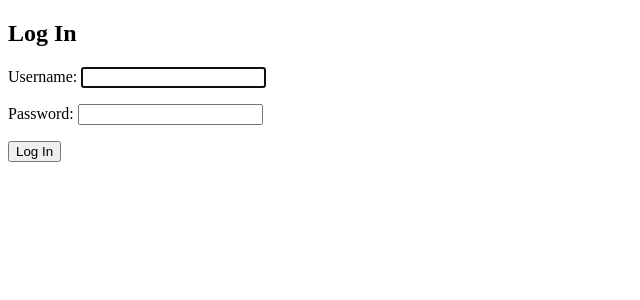
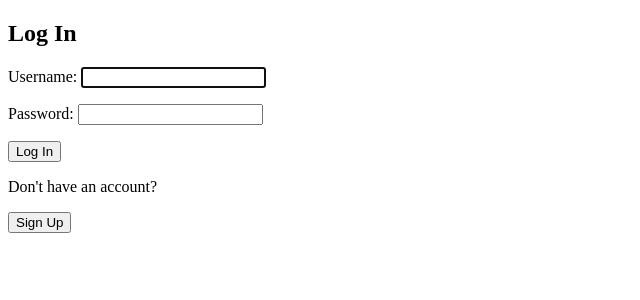
Before and after one commit to kaustubh-nair/Workflow-Management-System, a Django app: page /accounts/login/ in a window 1280 px wide. Shown: the top 300 px of the page, without its empty margins (0-640 px from the left). Run offline with Django 3.2, Linux system fonts and the light colour scheme; some libraries are stand-ins or nearby versions.

Commit message:
Get Login and Signup to work

```diff
--- a/workflow_app/templates/registration/login.html
+++ b/workflow_app/templates/registration/login.html
@@ -1,12 +1,19 @@
 {% extends 'base_login.html' %}
-
+{% load bootstrap4 %}
 {% block title %}Login{% endblock %}
 
 {% block content %}
 <h2>Log In</h2>
 <form method="post">
-  {% csrf_token %}
-  {{ form.as_p }}
+  {% csrf_token %} {{ form.as_p }}
   <button type="submit">Log In</button>
 </form>
+<p> Don't have an account? </p>
+<form action="{% url 'signup' %}" method="post" class="post-form">
+  {% csrf_token %} {% buttons %}
+  <button type="submit" class="btn btn-success btn-xs">
+    Sign Up
+  </button>
+  {% endbuttons %}
+</form>
 {% endblock %}
--- a/workflow_app/templates/signup.html
+++ b/workflow_app/templates/signup.html
@@ -1,4 +1,5 @@
 {% extends 'base_login.html' %}
+{% load bootstrap4 %}
 
 {% block title %}Sign Up{% endblock %}
 
--- a/workflow_app/urls.py
+++ b/workflow_app/urls.py
@@ -6,5 +6,6 @@ from . import views
 urlpatterns = [
         path('process/template/create/', views.process_template.create_template, name='create_process_template'),
         path('', views.sessions.home, name='home'),
-        path('viewdefs', views.sessions.viewdefs, name = 'viewdefs')
+        path('viewdefs', views.sessions.viewdefs, name = 'viewdefs'),
+        path('accounts/signup', views.sessions.SignUpView.as_view(), name='signup'),
 ]
```
Also changed, not shown: workflow_app/views/sessions.py (+4 -4 lines).
